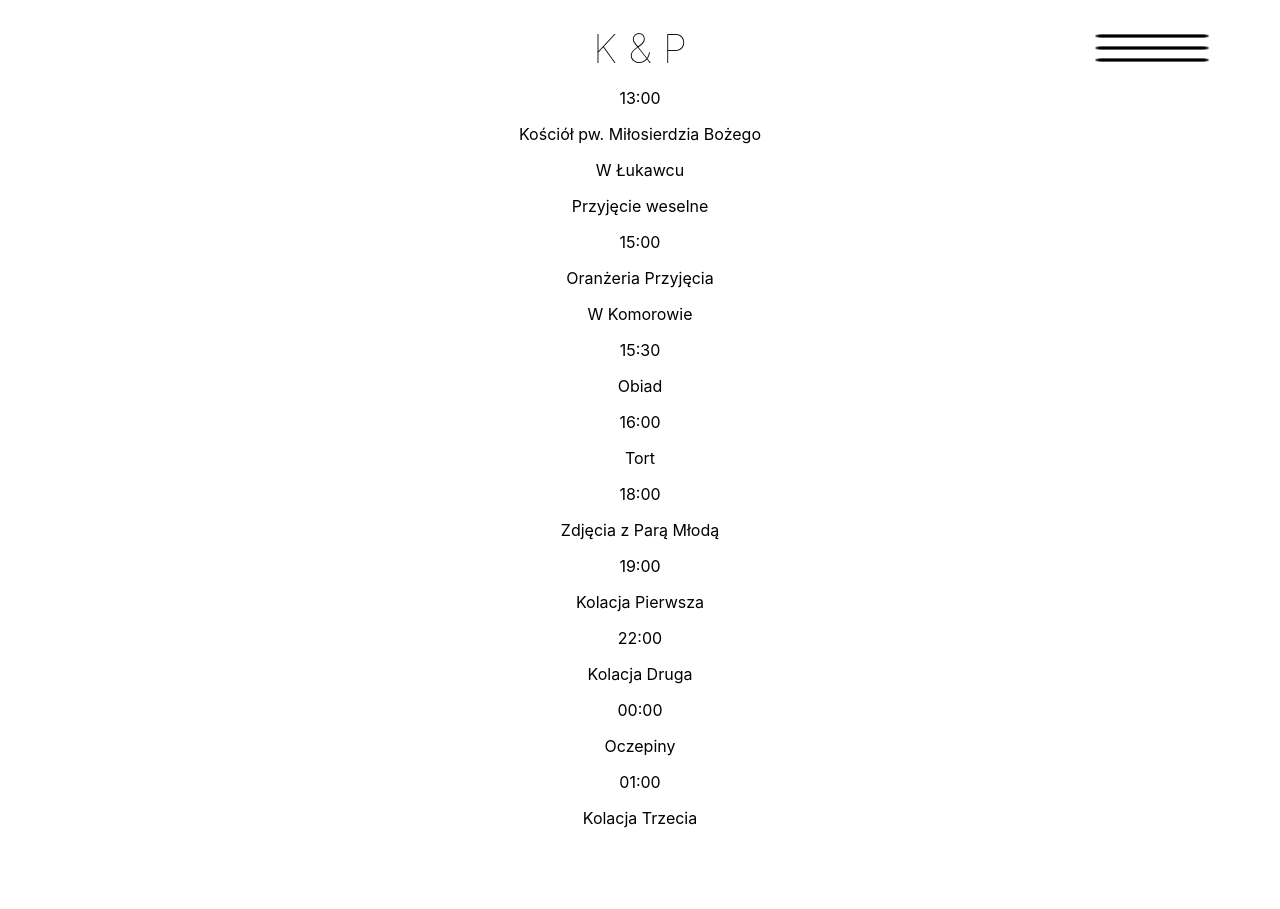
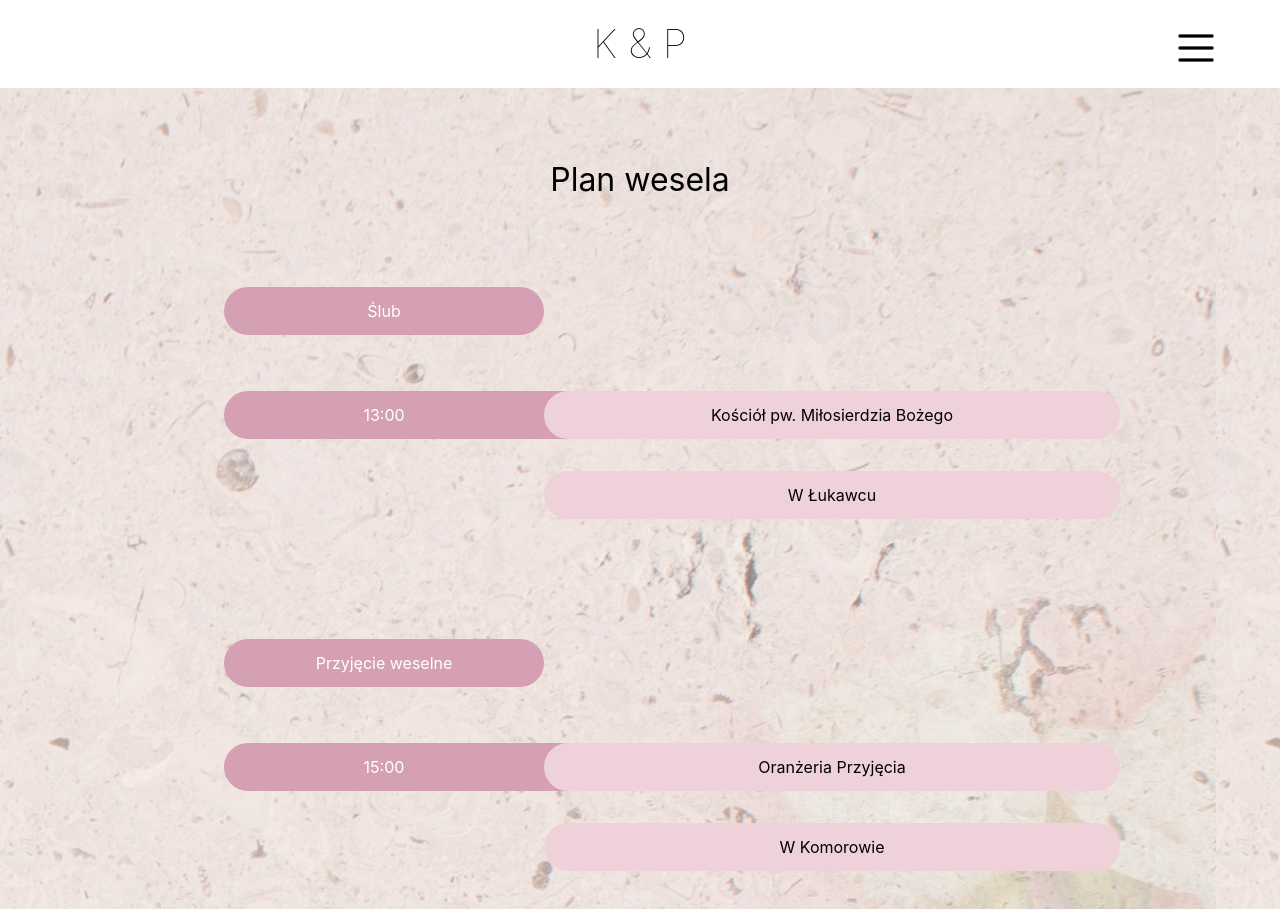
Before and after one commit to PiotrekkP/kpwedding, a React (Create React App) app: page /planwesela in a window 1280 px wide. Shown: the top 909 px of the page. Built offline with nearby package versions, Linux system fonts and the light colour scheme.

Commit message:
weddingplan style

```diff
--- a/src/SiteHeader.css
+++ b/src/SiteHeader.css
@@ -135,7 +135,7 @@
         box-shadow: none;
       }
   }
-
+  @media only screen and (min-width: 480px) {
   .menu-container{
     background-color: rgb(255,255,255);
     width: 100vw;
@@ -143,6 +143,7 @@
     position:fixed;
     top:0vw;
     z-index: 1000;
+    line-height: 5vh;
   }
 
   .site-header-h1{
@@ -156,7 +157,7 @@
       top: 3.5vh;
       right: 5vw;
       height: 5vh;
-      width: 10vw;
+      width: auto;
       overflow: hidden;
       cursor: pointer;
     }
@@ -230,3 +231,4 @@
       background-color:deeppink;
       border-radius: 10%;
     }
+  }
--- a/src/WeddingPlan.css
+++ b/src/WeddingPlan.css
@@ -101,3 +101,108 @@
         margin-top: -2vh;
       }
     }
+
+    @media only screen and (min-width: 480px) {
+    .p-site-title{
+        margin-left: 0vw;
+        margin-top: 20vh;
+        font-size: 4vh;
+        padding-bottom: 2vh;
+    }
+    .p-wedding-plan-left-headers {
+        height: 5vh;
+        width: 25vw;
+        border-radius: 50vw;
+        background-color: rgb(214,160,180);
+        color: white;
+        font-size: 2vh;
+        font-weight: 400;
+        padding-top: 0.5vh;
+        padding-bottom: 0.5vh;
+        line-height: 5vh;
+        margin-right: 40vw;
+        margin-top: 5vh;
+        margin-bottom: 5vh;
+    }
+
+    .p-wedding-plan-left-hours {
+        height: 5vh;
+        width: 50vw;
+        border-radius: 50vw;
+        background-color: rgb(214,160,180);
+        color: white;
+        font-size: 2vh;
+        font-weight: 400;
+        padding-top: 0.5vh;
+        padding-bottom: 0.5vh;
+        text-indent: -25vw;
+        line-height: 5vh;
+        margin-right: 15vw;
+        margin-bottom: 25vh;
+    }
+
+    .p-wedding-plan-right-info {
+        height: 5vh;
+        width: 45vw;
+        border-radius: 50vw;
+        background-color: rgb(239,209,217);
+        color: black;
+        font-size: 2vh;
+        font-weight: 400;
+        padding-top: 0.5vh;
+        padding-bottom: 0.5vh;
+        line-height: 5vh;
+        margin-left: 30vw;
+        margin-top: -31vh;
+        margin-bottom: 10vh;
+    }
+
+    .p-wedding-plan-right-info2 {
+        height: 5vh;
+        width: 45vw;
+        border-radius: 50vw;
+        background-color: rgb(239,209,217);
+        color: black;
+        font-size: 2vh;
+        font-weight: 400;
+        padding-top: 0.5vh;
+        padding-bottom: 0.5vh;
+        line-height: 5vh;
+        margin-left: 30vw;
+        margin-top:-6vh;
+        margin-bottom: 10vh;
+    }
+
+    .content-container-wp{
+        background: url('wedding-plan-background_full.jpg');
+        overflow: hidden;
+        background-size: contain;
+        display: flex;
+        flex-direction: column;
+        align-items: center;
+    }
+
+      .p-contact-details-kinga-wp{
+        width: 100vw;
+        height: 4vh;
+        background-color: rgb(214,160,180);
+        color:white;
+        font-size: 2vh;
+        text-align: left;
+        text-indent: 15vw;
+        margin-top: 8vh;
+        padding-top: 3.5vh;
+      }
+      .p-contact-details-patryk-wp{
+        width: 100vw;
+        height: 4vh;
+        background-color: rgb(214,160,180);
+        color:white;
+        font-size: 2vh;
+        text-align: left;
+        text-indent: 15vw;
+        padding-bottom: 2vh;
+        margin-bottom: 0vh;
+        margin-top: -2vh;
+      }
+    }
--- a/src/index.css
+++ b/src/index.css
@@ -13,5 +13,8 @@ code {
 }
 .a-tel{
   color: white;
+}
+a{
   text-decoration: none;
+  color: black;
 }
```
